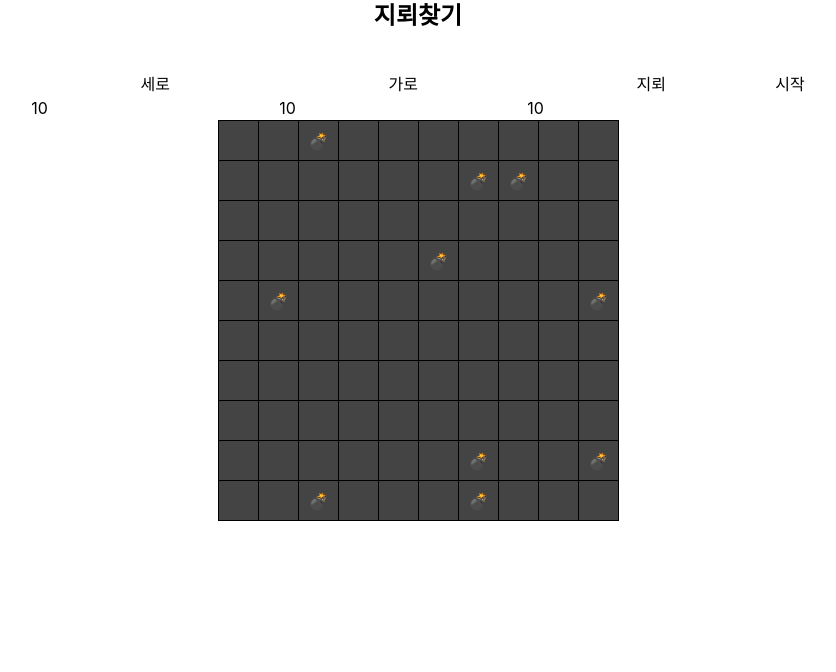
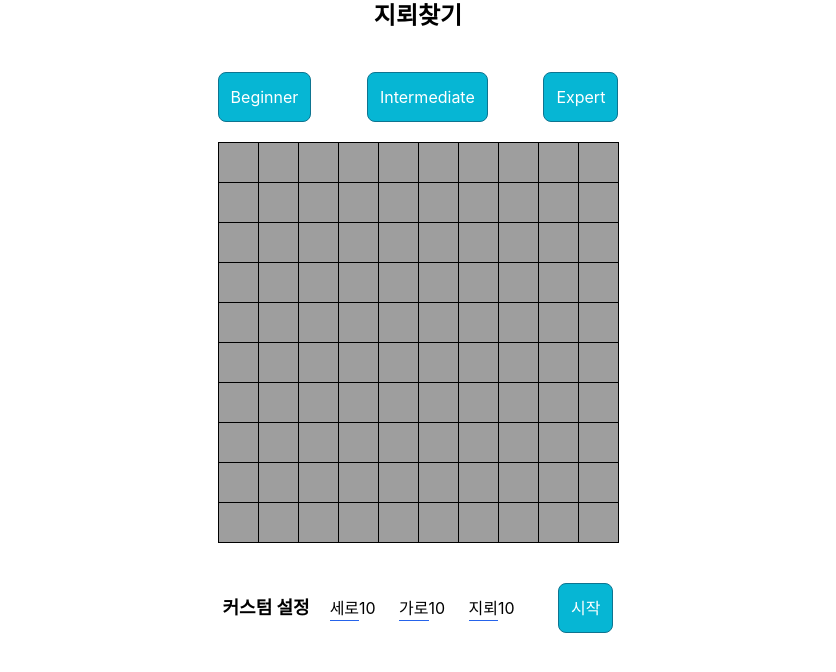
Before and after one commit to Honggilseong/bomb, a React (Create React App) app: page / in a window 1280 px wide. Both pictures are taken after a click on the element "시작". Shown: the top 672 px of the page, without its empty margins (222-1058 px from the left). Built offline with nearby package versions, Linux system fonts and the light colour scheme.

Commit message:
feature: add css style

```diff
--- a/src/App.tsx
+++ b/src/App.tsx
@@ -1,5 +1,6 @@
 import React from "react";
 import "./App.css";
+import Buttons from "./components/Buttons";
 import Form from "./components/Form";
 import Table from "./components/Table";
 
@@ -7,8 +8,9 @@ function App() {
   return (
     <div className="flex justify-center items-center w-full flex-col h-full ">
       <h1 className="text-2xl font-bold mb-10">지뢰찾기</h1>
+      <Buttons />
+      <Table />
       <Form />
-      <Table />
     </div>
   );
 }
--- /dev/null
+++ b/src/components/Buttons.tsx
@@ -0,0 +1,19 @@
+import React from "react";
+
+function Buttons() {
+  return (
+    <div className="flex justify-evenly items-center mb-5 w-full max-w-lg">
+      <div className="border bg-cyan-500 p-3 border-cyan-700 cursor-pointer  rounded-lg hover:bg-cyan-700">
+        <p className="text-white">Beginner</p>
+      </div>
+      <div className="border  rounded-lg bg-cyan-500 p-3 border-cyan-700 cursor-pointer hover:bg-cyan-700">
+        <p className="text-white">Intermediate</p>
+      </div>
+      <div className="border rounded-lg bg-cyan-500 p-3 border-cyan-700 cursor-pointer hover:bg-cyan-700">
+        <p className="text-white">Expert</p>
+      </div>
+    </div>
+  );
+}
+
+export default Buttons;
--- a/src/components/Form.tsx
+++ b/src/components/Form.tsx
@@ -20,37 +20,45 @@ function Form() {
   };
 
   return (
-    <div className="flex">
-      <div className="flex flex-col items-center">
-        <p>세로</p>
+    <div className="flex mt-10">
+      <h1 className="self-center mr-5 font-bold text-lg">커스텀 설정</h1>
+
+      <div className="flex flex-row items-center">
+        <p className="border-b border-blue-600">세로</p>
         <input
           type="number"
           placeholder="세로"
           value={row}
           onChange={(event) => onChangeNumber(rowSet, event)}
+          className="w-10"
         />
       </div>
-      <div className="flex flex-col items-center">
-        <p>가로</p>
+      <div className="flex flex-row items-center">
+        <p className="border-b border-blue-600">가로</p>
         <input
           type="number"
           placeholder="가로"
           value={cell}
           onChange={(event) => onChangeNumber(cellSet, event)}
+          className="w-10"
         />
       </div>
-      <div className="flex flex-col items-center">
-        <p>지뢰</p>
+      <div className="flex flex-row items-center">
+        <p className="border-b border-blue-600">지뢰</p>
         <input
           type="number"
           placeholder="지뢰"
           value={bombs}
           onChange={(event) => onChangeNumber(bombsSet, event)}
+          className="w-10"
         />
       </div>
 
-      <div onClick={() => onStartGame()}>
-        <p>시작</p>
+      <div
+        onClick={() => onStartGame()}
+        className="border border-cyan-700 p-3 flex justify-center items-center cursor-pointer bg-cyan-500 rounded-lg ml-5 hover:bg-cyan-700"
+      >
+        <p className="text-white">시작</p>
       </div>
     </div>
   );
--- a/src/components/Td.tsx
+++ b/src/components/Td.tsx
@@ -20,7 +20,7 @@ const getStyle = (code: number) => {
     case CODE.NORMAL:
     case CODE.BOMB:
       return {
-        background: "#444",
+        background: "#9e9e9e",
       };
     case CODE.OPENED:
       return {
@@ -48,15 +48,15 @@ const getBombs = (code: number) => {
     case CODE.NORMAL:
       return "";
     case CODE.BOMB:
+      return "";
+    case CODE.CLICKED_BOMB:
       return "💣";
-    case CODE.CLICKED_BOMB:
-      return "끝";
     case CODE.QUESTION:
     case CODE.QUESTION_BOMB:
-      return "?";
+      return "❓";
     case CODE.FLAG_BOMB:
     case CODE.FLAG:
-      return "!";
+      return "🚩";
     default:
       return code || "";
   }
```
Also changed, not shown: src/state/reducer/BombReducer.ts (+4 -5 lines).
